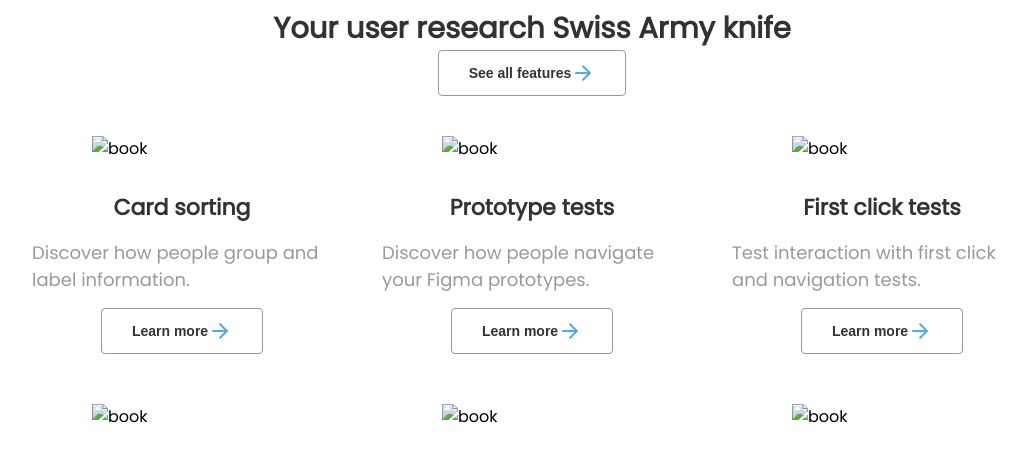
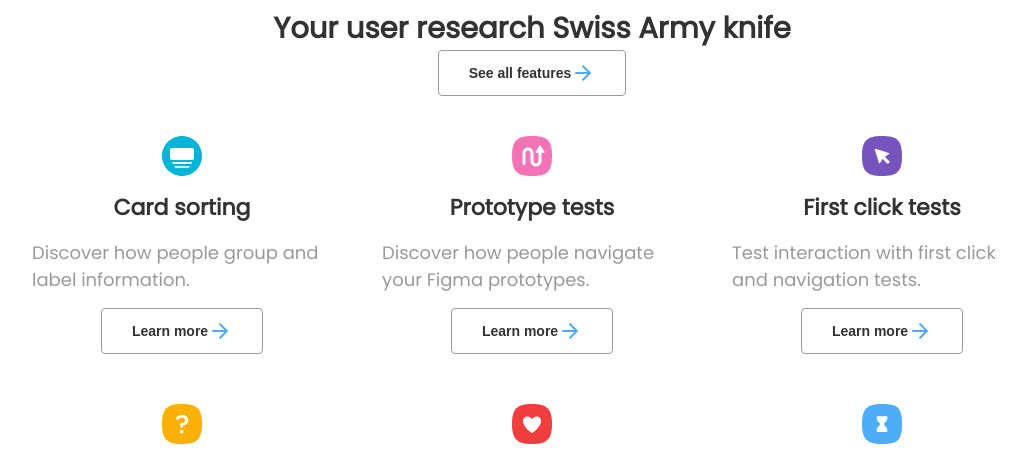
Before and after one commit to tarun2345/usability-clone, a plain HTML site: page index.html in a window 1280 px wide. Shown: the part 900-1356 px from the top of the page, without its empty margins (108-1135 px from the left). Drawn offline with Linux system fonts and the light colour scheme.

Commit message:
Update index.html

```diff
--- a/index.html
+++ b/index.html
@@ -97,7 +97,7 @@
           </div>
           <div class="grid">
             <div class="cards">
-                <img src="./cards/book.svg" alt="book">
+                <img src="./book.svg" alt="book">
                 <h1>Card sorting</h1>
                 <p>Discover how people group and label information.</p>
                 <div class="btnd">
@@ -105,7 +105,7 @@
                 </div>
             </div>
             <div class="cards">
-                <img src="./cards/arrowcur.svg" alt="book">
+                <img src="./arrowcur.svg" alt="book">
                 <h1>Prototype tests</h1>
                 <p>Discover how people navigate your Figma prototypes.</p>
                 <div class="btnd">
@@ -113,7 +113,7 @@
                 </div>
             </div>
             <div class="cards">
-                <img src="./cards/arrowstr.svg" alt="book">
+                <img src="./arrowstr.svg" alt="book">
                 <h1>First click tests</h1>
                 <p>Test interaction with first click and navigation tests.</p>
                 <div class="btnd">
@@ -121,7 +121,7 @@
                 </div>
             </div>
             <div class="cards">
-                <img src="./cards/questionmark.svg" alt="book">
+                <img src="./questionmark.svg" alt="book">
                 <h1>Design surveys</h1>
                 <p>Get feedback on images, videos or audio files.</p>
                 <div class="btnd">
@@ -129,7 +129,7 @@
                 </div>
             </div>
             <div class="cards">
-                <img src="./cards/heart.svg" alt="book">
+                <img src="./heart.svg" alt="book">
                 <h1>Preference tests</h1>
                 <p>Find out which designs users prefer and why.</p>
                 <div class="btnd">
@@ -137,7 +137,7 @@
                 </div>
             </div>
             <div class="cards">
-                <img src="./cards/timer.svg" alt="book">
+                <img src="./timer.svg" alt="book">
                 <h1>Five second tests</h1>
                 <p>Test comprehensibility by measuring first impressions.</p>
                 <div class="btnd">
```
